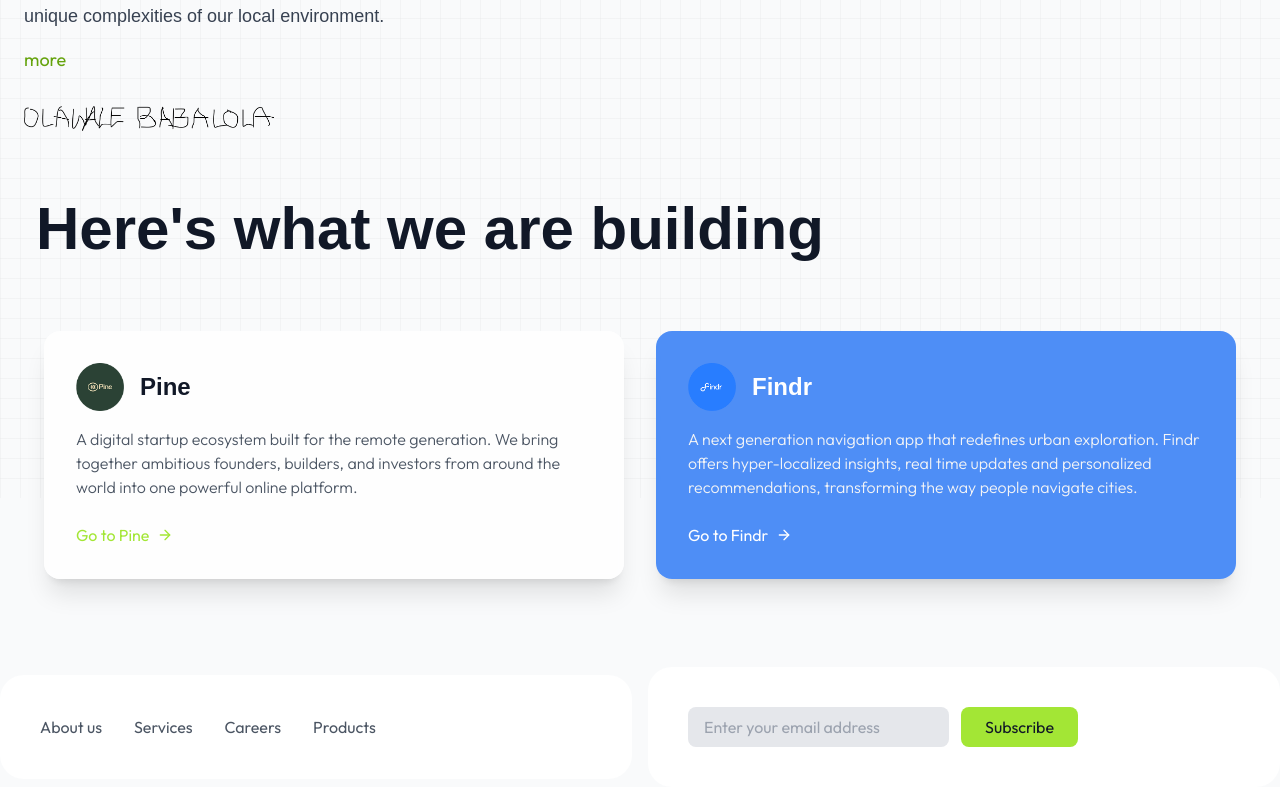
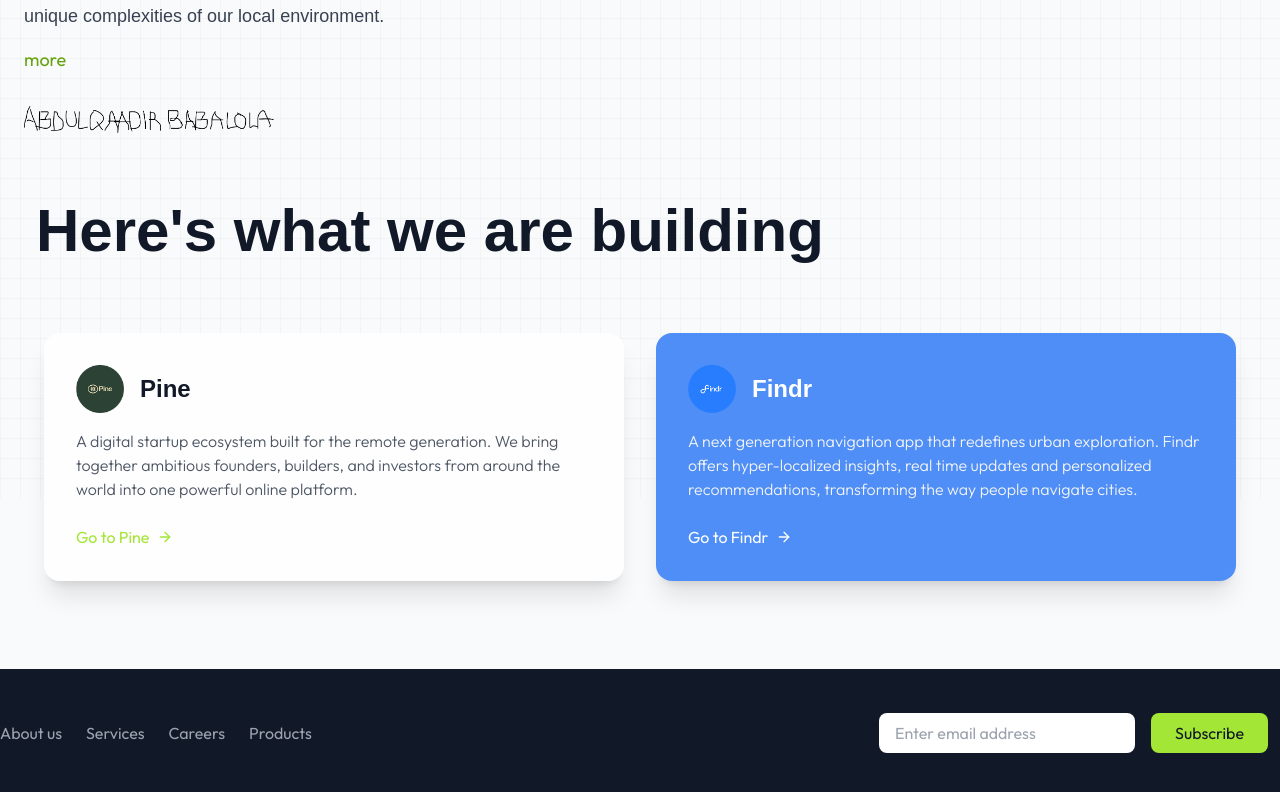
Before and after one commit to Oladotunlaniyan/zuri-landing, a React (Vite) app: page / in a window 1280 px wide. Shown: the part 302-1094 px from the top of the page. Built offline with nearby package versions, Linux system fonts and the light colour scheme.

Commit message:
Changed signature and made the footer simple

```diff
--- a/src/App.tsx
+++ b/src/App.tsx
@@ -181,24 +181,23 @@ function App() {
       </main>
 
       {/* Footer */}
-      {/* <footer className="relative z-10 border-t border-gray-800"> */}
+      <footer className="bg-gray-900 text-white py-8">
       <div className="container mx-auto">
-
-          <div className="grid grid-cols-2 gap-4 md:flex-row justify-evenly items-center space-y-6 md:space-y-0">
-            <div className="flex flex-wrap justify-center md:justify-start gap-4 sm:gap-6 md:gap-8 sm:p-10 sm:bg-white sm:rounded-3xl">
-              <a href="#" className={`${isDarkMode ? 'text-gray-400 hover:text-white' : 'text-gray-600 hover:text-gray-900'} transition-colors duration-300`}>About us</a>
-              <a href="#" className={`${isDarkMode ? 'text-gray-400 hover:text-white' : 'text-gray-600 hover:text-gray-900'} transition-colors duration-300`}>Services</a>
-              <a href="#" className={`${isDarkMode ? 'text-gray-400 hover:text-white' : 'text-gray-600 hover:text-gray-900'} transition-colors duration-300`}>Careers</a>
-              <a href="#" className={`${isDarkMode ? 'text-gray-400 hover:text-white' : 'text-gray-600 hover:text-gray-900'} transition-colors duration-300`}>Products</a>
+        <div className="grid grid-cols-1 md:grid-cols-2 gap-8 justify-between items-center">
+          {/* Links Section */}
+          <div className="flex flex-wrap justify-center md:justify-start gap-6">
+            <a href="#" className="text-gray-400 hover:text-white transition-colors duration-300">About us</a>
+            <a href="#" className="text-gray-400 hover:text-white transition-colors duration-300">Services</a>
+            <a href="#" className="text-gray-400 hover:text-white transition-colors duration-300">Careers</a>
+            <a href="#" className="text-gray-400 hover:text-white transition-colors duration-300">Products</a>
           </div>
 
-            <div className="flex flex-wrap sm:flex-row items-center gap-3 w-full sm:w-auto sm:bg-white sm:p-10 sm:rounded-3xl">
+          {/* Subscription Section */}
+          <div className="flex flex-col sm:flex-row items-center justify-center md:justify-end gap-4 p-3">
             <input
               type="email"
-                placeholder="Enter your email address"
-                className={`px-4 py-2 rounded-lg w-full sm:w-auto ${
-                  isDarkMode ? 'bg-gray-800 text-white' : 'bg-gray-200 text-gray-900'
-                } focus:outline-none focus:ring-2 focus:ring-lime-400 transition-all duration-300`}
+              placeholder="Enter email address"
+              className="px-4 py-2 rounded-lg w-full sm:w-64 bg-white text-gray-800 focus:outline-none"
             />
             <button className="px-6 py-2 bg-lime-400 text-gray-900 rounded-lg hover:bg-lime-300 transition-colors duration-300 w-full sm:w-auto">
               Subscribe
@@ -206,7 +205,7 @@ function App() {
           </div>
         </div>
       </div>
-      {/* </footer> */}
+    </footer>
     </div>
   );
 }
```
Also changed, not shown: src/assets/signature.png, src/assets/signature2.png. Lines whose indentation alone changed are shown as unchanged.
